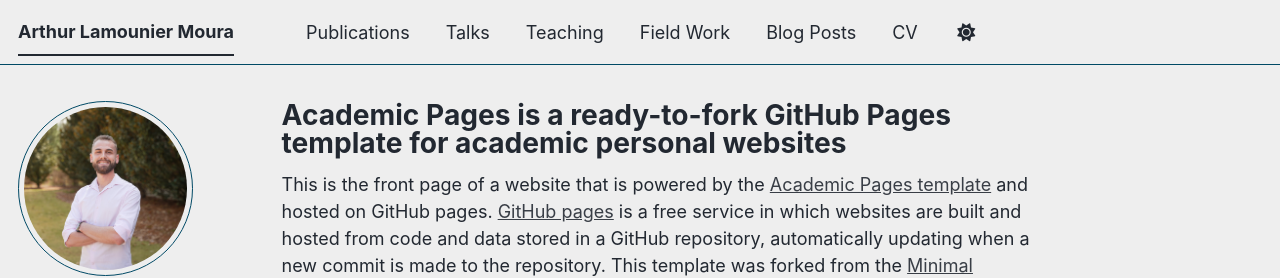
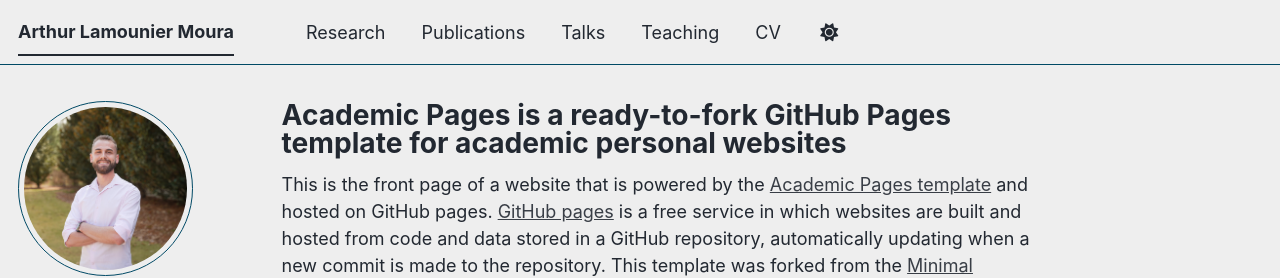
Before and after one commit to arthurlamounier/arthurlamounier.github.io, a Jekyll site: the page built from _pages/about.md, in a window 1280 px wide. Shown: the top 278 px of the page. Built offline with Jekyll 4.4.1, drawn with Linux system fonts in a browser that asks for light colours; some web fonts are replaced; a script bundle is joined from its source files by our own code; library files that are not in the unit come from our copies.

Commit message:
Update navigation.yml

```diff
--- a/_data/navigation.yml
+++ b/_data/navigation.yml
@@ -11,7 +11,8 @@
 
 main:
 
-
+  - title: "Research"
+    url: /portfolio/
 
   - title: "Publications"
     url: /publications/
@@ -22,11 +23,8 @@ main:
   - title: "Teaching"
     url: /teaching/
 
-  - title: "Field Work"
-    url: /portfolio/
-
-  - title: "Blog Posts"
-    url: /year-archive/
+  #- title: "Blog Posts"
+  #  url: /year-archive/
 
   - title: "CV"
     url: /cv/
```
